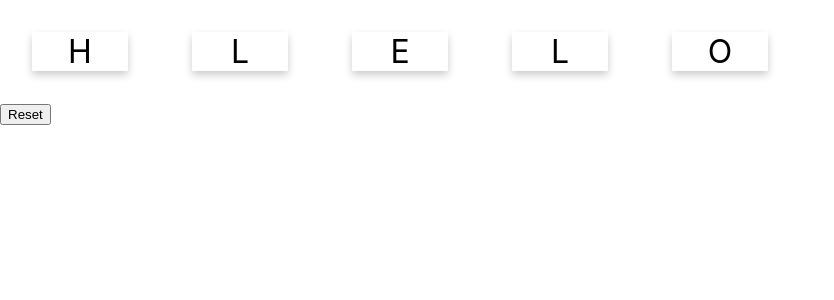
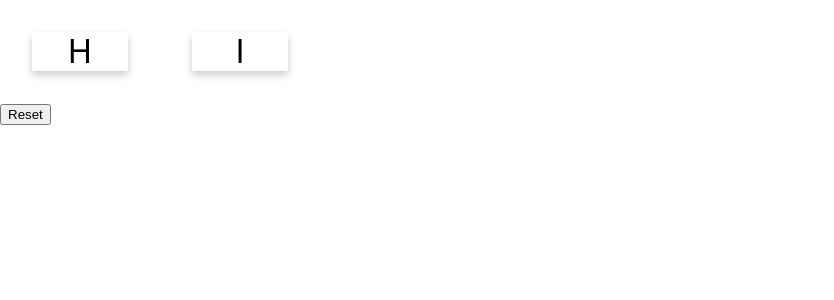
Before and after one commit to naninuneno2544/Lab_React, a React (Create React App) app: page / in a window 1280 px wide. Shown: the top 300 px of the page, without its empty margins (0-834 px from the left). Built offline with nearby package versions, Linux system fonts and the light colour scheme.

Commit message:
commit 5

```diff
--- a/src/App.js
+++ b/src/App.js
@@ -1,7 +1,14 @@
 import './App.css';
 import WordCard from './WordCard';
 
-const word = "Hello"
+const myCollection = [
+  "Hello",
+  "สวัสดี",
+  "Hi"
+];
+
+const randomWord = myCollection[Math.floor(Math.random()*myCollection.length)];
+
 function App() {
   function refreshPage() {
     window.location.reload(false);
@@ -9,7 +16,7 @@ function App() {
 
   return (
     <div>
-      <WordCard value={word}/>
+      <WordCard value={randomWord}/>
       <button onClick={refreshPage}>Reset</button>
     </div>
   );
```
Also changed, not shown: submission.txt.
